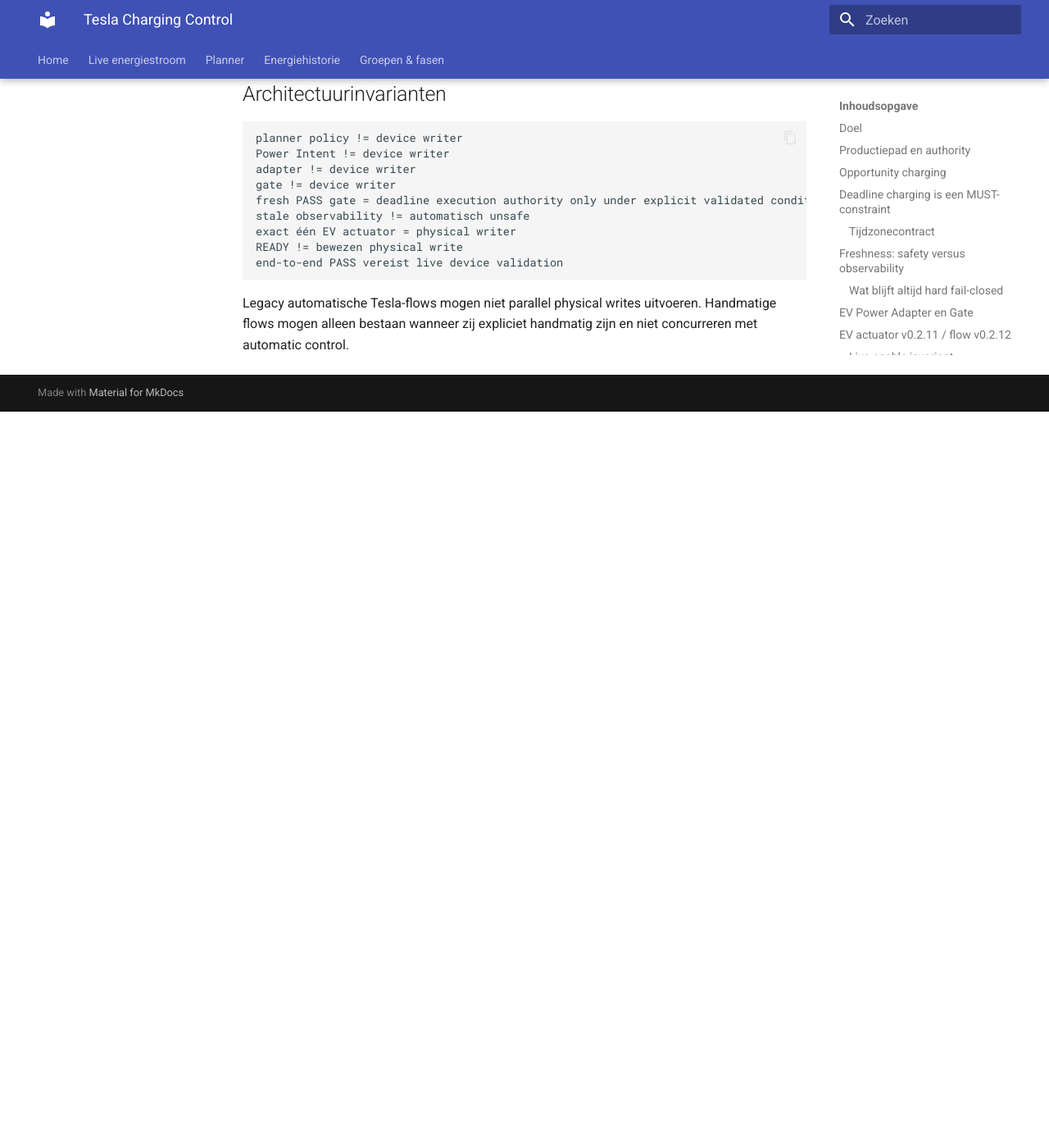
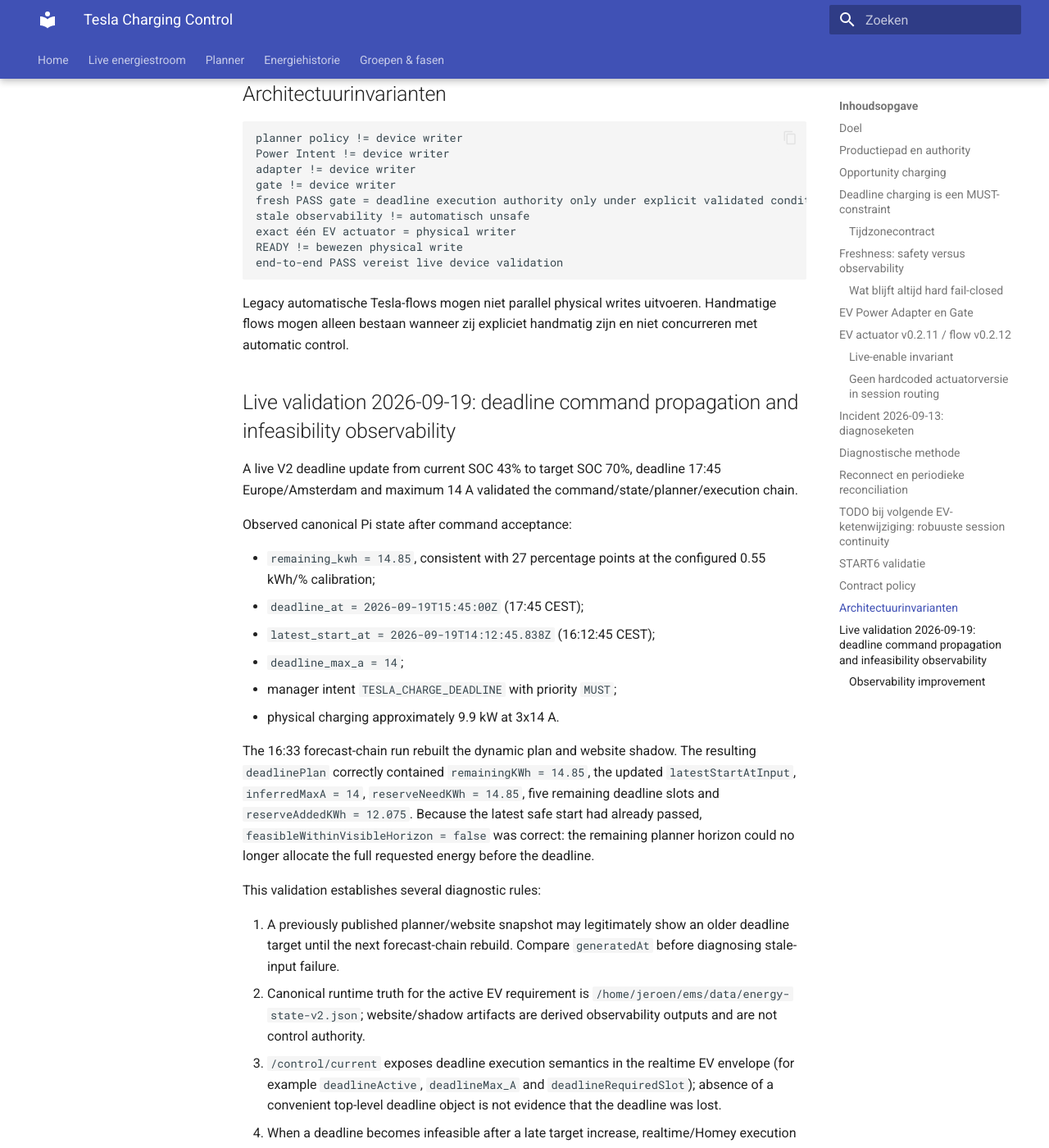
Before and after one commit to OnsKasteeltje/homey-energy-manual, an MkDocs documentation site: the page built from docs/software-architecture/components/tesla.md, in a window 1280 px wide and 1400 px high, scrolled down 6557 px. Shown: the whole window at 82% size. Built offline with MkDocs 1.6.1 and Material for MkDocs 9.7.7, drawn with Linux system fonts in a browser that asks for light colours; before the commit the page ends 7059 px from its top, so only the background shows below that; some of the changed text lies outside the part shown.

Commit message:
docs: capture EV deadline chain validation insights

````diff
--- a/docs/software-architecture/components/tesla.md
+++ b/docs/software-architecture/components/tesla.md
@@ -192,3 +192,31 @@
 ```
 
 Legacy automatische Tesla-flows mogen niet parallel physical writes uitvoeren. Handmatige flows mogen alleen bestaan wanneer zij expliciet handmatig zijn en niet concurreren met automatic control.
+
+
+## Live validation 2026-09-19: deadline command propagation and infeasibility observability
+
+A live V2 deadline update from current SOC 43% to target SOC 70%, deadline 17:45 Europe/Amsterdam and maximum 14 A validated the command/state/planner/execution chain.
+
+Observed canonical Pi state after command acceptance:
+
+- `remaining_kwh = 14.85`, consistent with 27 percentage points at the configured 0.55 kWh/% calibration;
+- `deadline_at = 2026-09-19T15:45:00Z` (17:45 CEST);
+- `latest_start_at = 2026-09-19T14:12:45.838Z` (16:12:45 CEST);
+- `deadline_max_a = 14`;
+- manager intent `TESLA_CHARGE_DEADLINE` with priority `MUST`;
+- physical charging approximately 9.9 kW at 3x14 A.
+
+The 16:33 forecast-chain run rebuilt the dynamic plan and website shadow. The resulting `deadlinePlan` correctly contained `remainingKWh = 14.85`, the updated `latestStartAtInput`, `inferredMaxA = 14`, `reserveNeedKWh = 14.85`, five remaining deadline slots and `reserveAddedKWh = 12.075`. Because the latest safe start had already passed, `feasibleWithinVisibleHorizon = false` was correct: the remaining planner horizon could no longer allocate the full requested energy before the deadline.
+
+This validation establishes several diagnostic rules:
+
+1. A previously published planner/website snapshot may legitimately show an older deadline target until the next forecast-chain rebuild. Compare `generatedAt` before diagnosing stale-input failure.
+2. Canonical runtime truth for the active EV requirement is `/home/jeroen/ems/data/energy-state-v2.json`; website/shadow artifacts are derived observability outputs and are not control authority.
+3. `/control/current` exposes deadline execution semantics in the realtime EV envelope (for example `deadlineActive`, `deadlineMax_A` and `deadlineRequiredSlot`); absence of a convenient top-level deadline object is not evidence that the deadline was lost.
+4. When a deadline becomes infeasible after a late target increase, realtime/Homey execution must continue maximum safe deadline catch-up. Planner infeasibility is an observability/planning result, not a reason to stop charging.
+5. Diagnosis must distinguish `remainingKWh` (total unmet requirement) from `reserveAddedKWh` (energy still schedulable in remaining visible slots).
+
+### Observability improvement
+
+Frontend/planner presentation should explicitly expose deadline infeasibility instead of only a boolean. When `feasibleWithinVisibleHorizon = false`, presentation should communicate that maximum catch-up charging is active and show the expected shortfall where it can be derived safely. Useful fields include required remaining kWh, schedulable/reserved kWh, estimated deficit kWh and, where the calibration contract is available, an estimated SOC shortfall. This is presentation/observability only and must not introduce a second deadline policy or execution owner.
````
